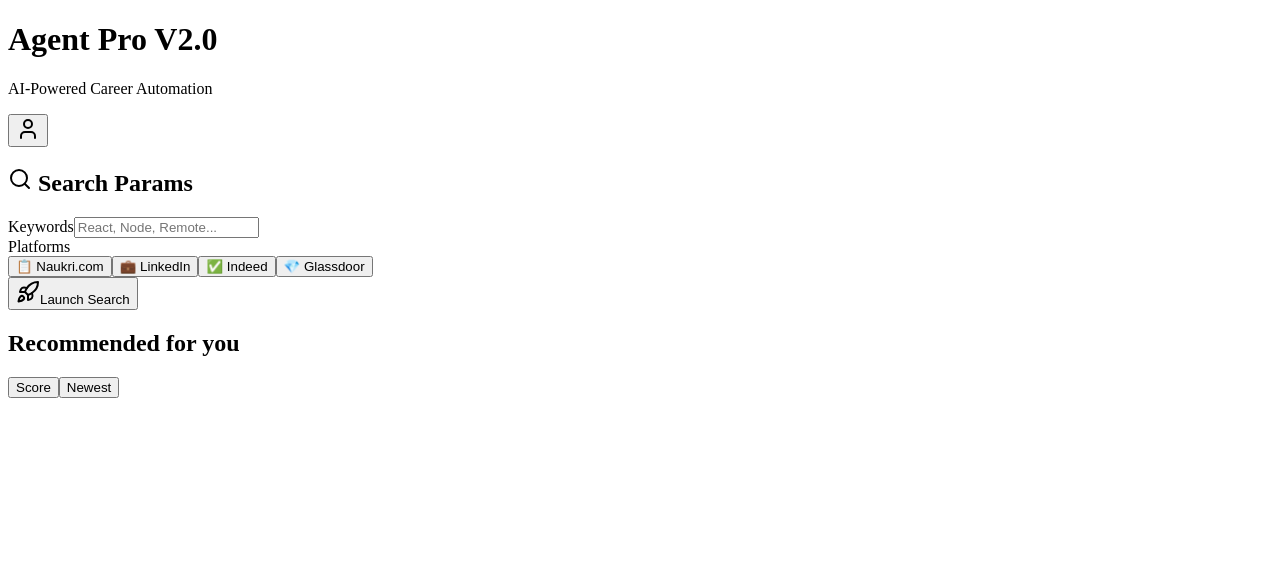
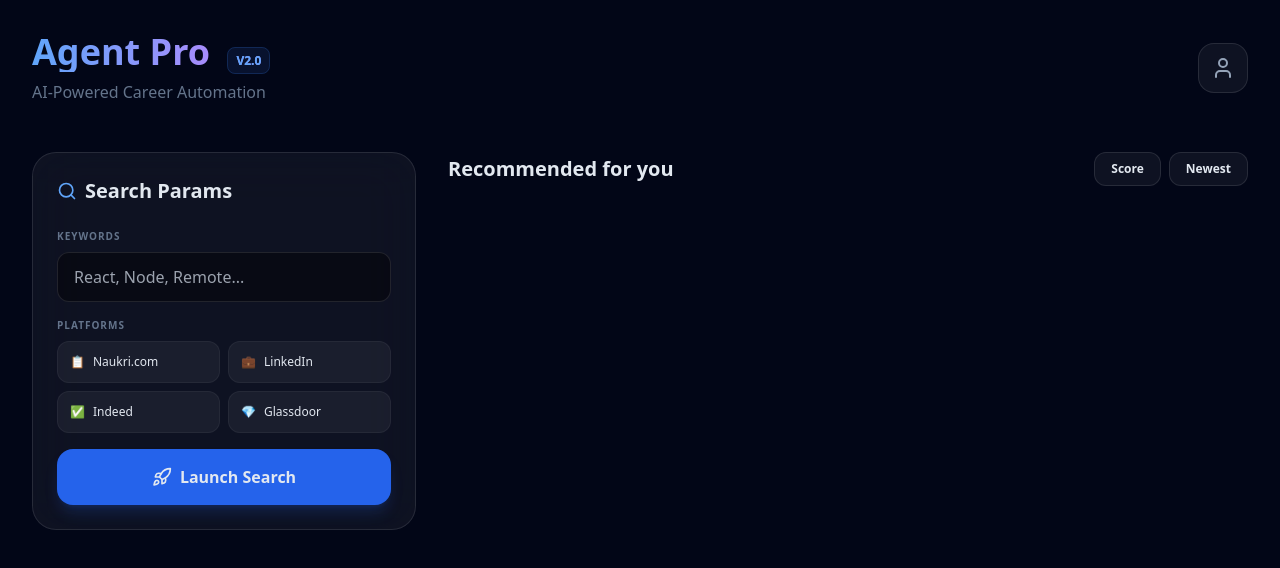
Before and after one commit to MohitSharma7256/Job-apply-agent, a Next.js app: page /dashboard in a window 1280 px wide. Shown: the top 568 px of the page. Built offline with nearby package versions, Linux system fonts and the light colour scheme.

Commit message:
Build Fix: Restored root layout and page redirects in Pure JS

```diff
--- /dev/null
+++ b/src/app/layout.js
@@ -0,0 +1,16 @@
+import "./globals.css";
+
+export const metadata = {
+  title: "Agent Pro - AI Job Assistant",
+  description: "Automate your career with AI",
+};
+
+export default function RootLayout({ children }) {
+  return (
+    <html lang="en">
+      <body className="antialiased selection:bg-blue-500/30">
+        {children}
+      </body>
+    </html>
+  );
+}
--- /dev/null
+++ b/src/app/page.js
@@ -0,0 +1,5 @@
+import { redirect } from "next/navigation";
+
+export default function Home() {
+  redirect("/dashboard");
+}
```
